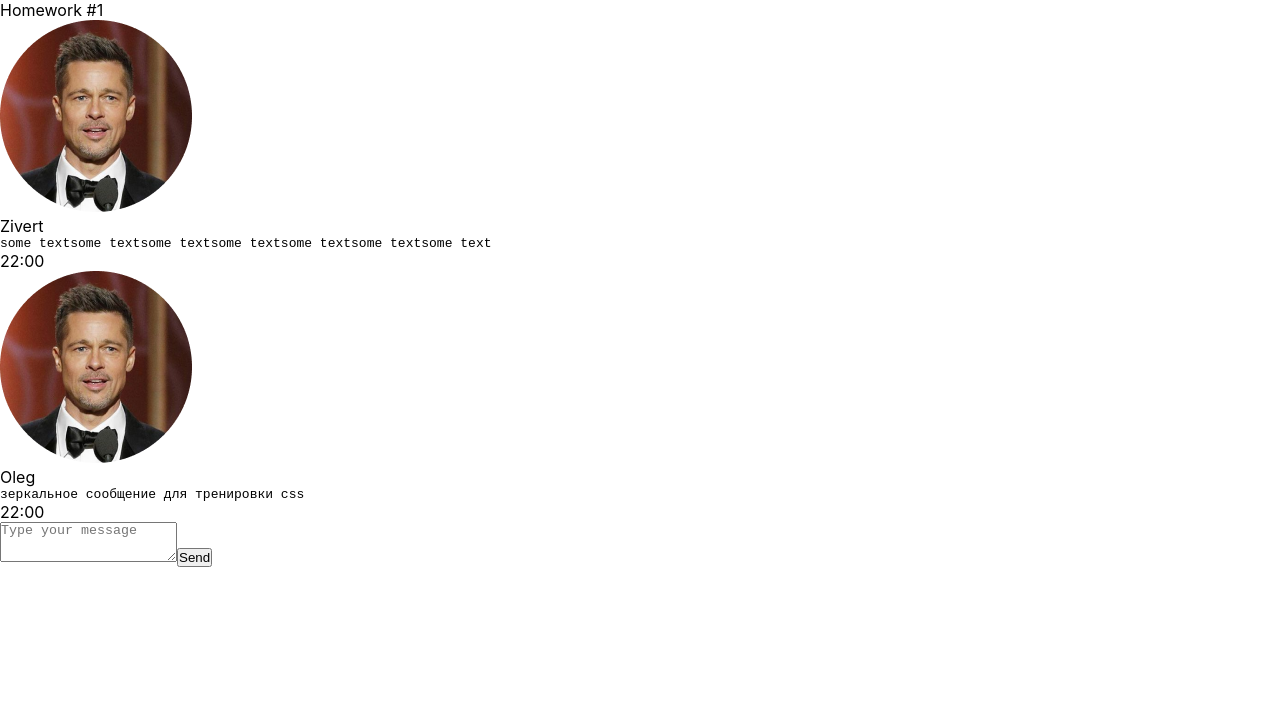
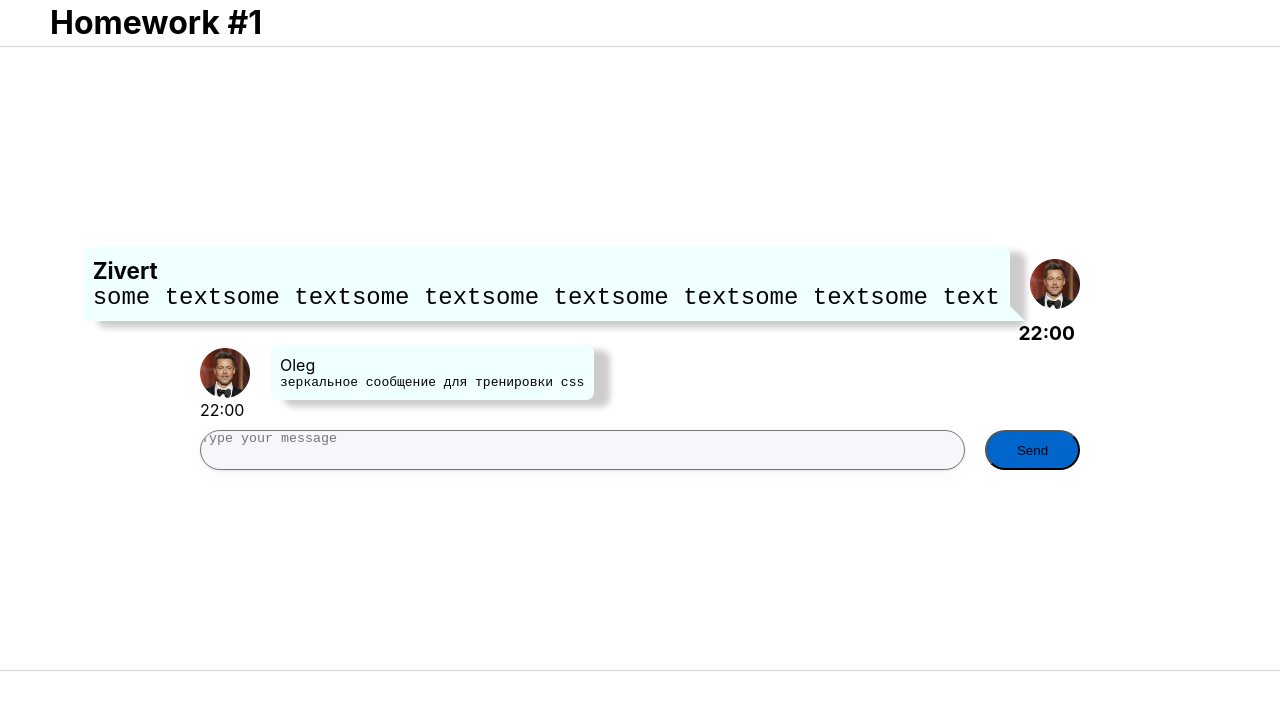
Before and after one commit to SirMissir/HomeWork, a React (Create React App) app: page / in a window 1280 px wide. Shown: the top 710 px of the page. Built offline with nearby package versions, Linux system fonts and the light colour scheme.

Commit message:
feat: add Style

```diff
--- a/src/s1-main/App.module.css
+++ b/src/s1-main/App.module.css
@@ -3,9 +3,28 @@
 }
 
 .hw {
-
+    display: flex;
+    flex-direction: column;
+    gap: 10px;
+    width: 100%;
+    padding: 200px;
+    border-bottom: 1px solid #d3d3d3;
+    border-top: 1px solid #d3d3d3;
 }
 
 .hwTitle {
+    font-size: 2rem;
+    padding: 10px 50px;
+    line-height: 26px;
+    font-weight: 700;
+}
 
+.hw1 {
+    width: 100%;
+    /*margin:0vh auto;*/
 }
+/*.Board{*/
+/*    position: relative;*/
+/*    width: 1280px;*/
+/*    height: 720px;*/
+/*}*/
--- a/src/s2-homeworks/hw01/friend-message/FriendMessage.module.css
+++ b/src/s2-homeworks/hw01/friend-message/FriendMessage.module.css
@@ -1,16 +1,25 @@
 .friendMessage {
-
+    display: flex;
+    flex-direction: column;
 }
 
 .friendImageAndText {
-
+    display: flex;
+    align-items: center;
+    gap: 20px;
 }
 
 .friendImageAndText img {
-
+    width: 50px;
+    height: 50px;
 }
 
 .friendText {
+    position: relative;
+    padding: 10px;
+    border-radius: 8px;
+    background-color: azure;
+    box-shadow: 15px 6px 6px 1px rgba(0, 0, 0, 0.2);
 
 }
 
--- a/src/s2-homeworks/hw01/message-sender/MessageSender.module.css
+++ b/src/s2-homeworks/hw01/message-sender/MessageSender.module.css
@@ -1,13 +1,22 @@
 .sendForm {
-
+    display: flex;
+    justify-content: flex-end;
+    gap: 20px;
 }
 
 .textarea {
-
+    width: 976px;
+    background: #F5F7FB;
+    box-shadow: 0px 5px 20px rgba(29, 33, 38, 0.03), 0px 1px 2px rgba(29, 33, 38, 0.1);
+    border-radius: 20px;
+    resize: none;
 }
 
 .button {
-
+    width: 120px;
+    height: 40px;
+    background: #0066CC;
+    border-radius: 20px;
 }
 
 .button:hover {
--- a/src/s2-homeworks/hw01/message/Message.module.css
+++ b/src/s2-homeworks/hw01/message/Message.module.css
@@ -1,31 +1,58 @@
 .message {
-
+    display: flex;
+    align-items: end;
+    justify-content: center;
+    flex-direction: column;
 }
 
 .imageAndText {
-
+    display: flex;
+    align-items: center;
+    flex-direction: row-reverse;
+    width: 100%;
+    gap: 20px;
 }
 
 .imageAndText img {
-
+    width: 50px;
+    height: 50px;
 }
 
 .text {
-
+    position: relative;
+    padding: 10px;
+    border-radius: 8px;
+    background-color: azure;
+    box-shadow: 15px 6px 6px 1px rgba(0, 0, 0, 0.2);
 }
 
 .text:after {
-
+    content: '';
+    position: absolute;
+    width: 0;
+    height: 0;
+    bottom: 0;
+    right: -15px;
+    border-style: solid;
+    border-width: 25px 0 0 25px;
+    box-shadow:inset 2px 2px 0 3px red;
+    border-color: transparent transparent transparent azure;
 }
 
 .name {
-
+    color: #000000;
+    font-size: 1.4rem;
+    font-weight: 700;
 }
 
 .messageText {
-
+    font-weight: 400;
+    font-size: 1.5rem;
 }
 
 .time {
-
+    margin-right: 5px;
+    text-align: center;
+    font-size: 1.2rem;
+    font-weight: 700;
 }
```
